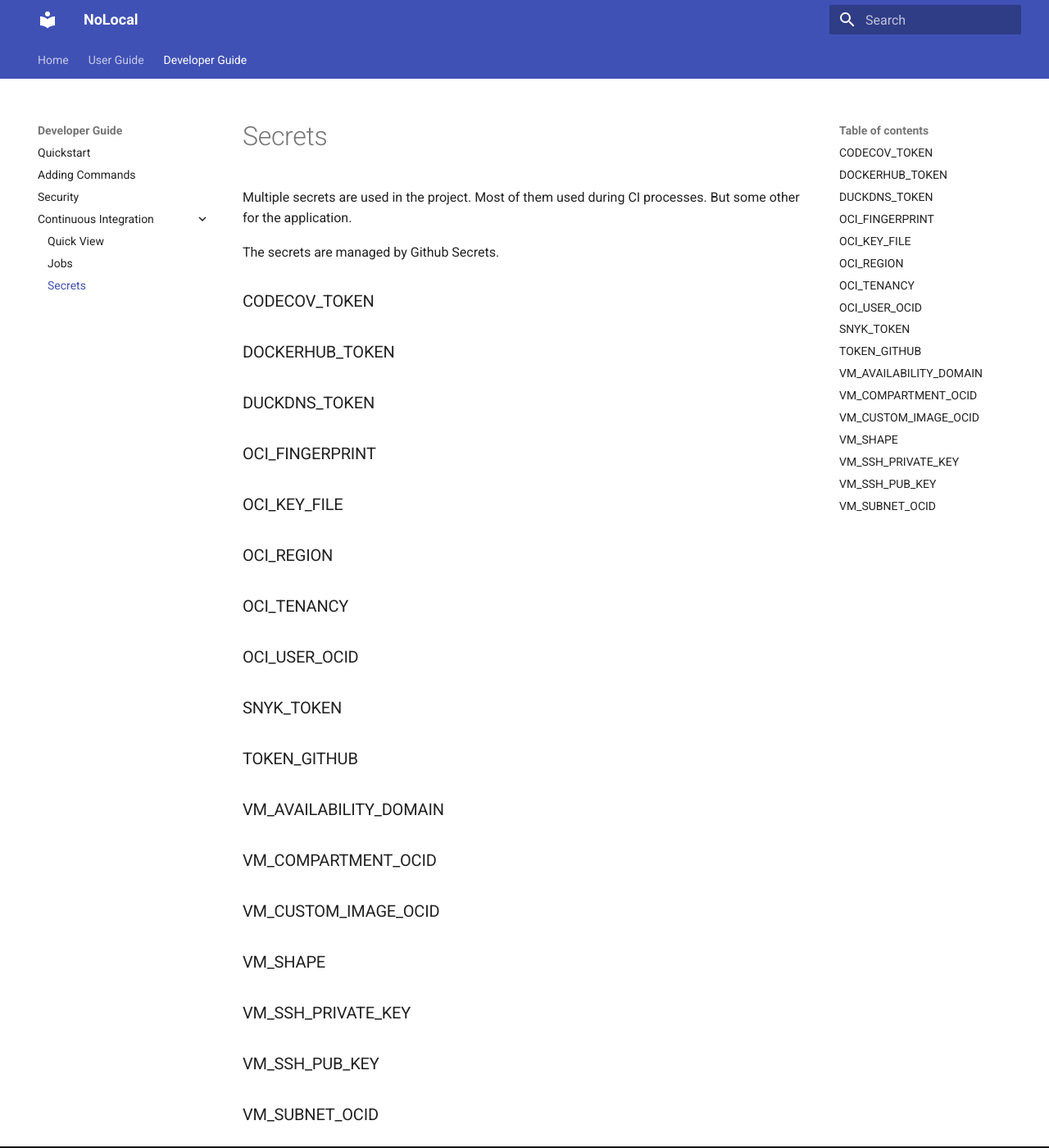
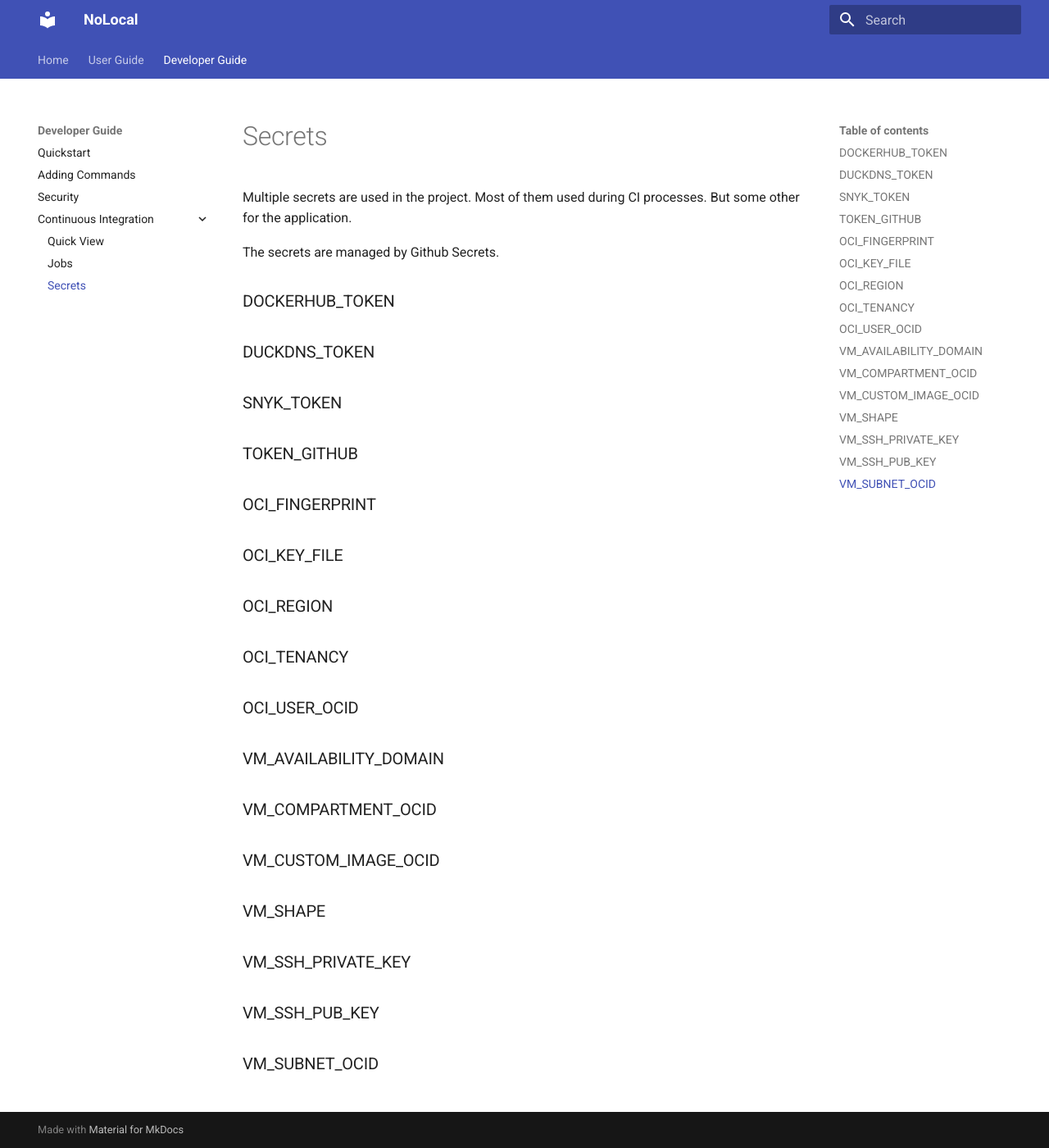
Before and after one commit to datocal/nolocal, an MkDocs documentation site: the page built from docs/devguide/ci/secrets.md, in a window 1280 px wide and 1400 px high. Shown: the whole window at 82% size. Built offline with MkDocs 1.6.1 and Material for MkDocs 9.7.7, drawn with Linux system fonts in a browser that asks for light colours.

Commit message:
Delete Codecov token (unused since it's a public repo)

```diff
--- a/docs/devguide/ci/secrets.md
+++ b/docs/devguide/ci/secrets.md
@@ -3,11 +3,14 @@
 
 The secrets are managed by Github Secrets.
 
-### CODECOV_TOKEN
 
 ### DOCKERHUB_TOKEN
 
 ### DUCKDNS_TOKEN
+
+### SNYK_TOKEN
+
+### TOKEN_GITHUB
 
 ### OCI_FINGERPRINT
 
@@ -18,10 +21,6 @@
 ### OCI_TENANCY
 
 ### OCI_USER_OCID
-
-### SNYK_TOKEN
-
-### TOKEN_GITHUB
 
 ### VM_AVAILABILITY_DOMAIN
 
```
Also changed, not shown: 1 other file.
